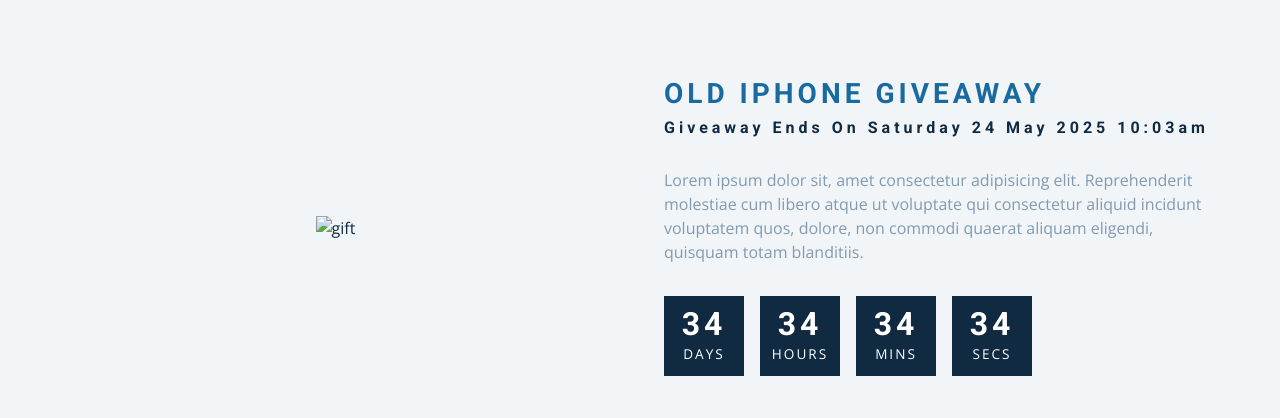
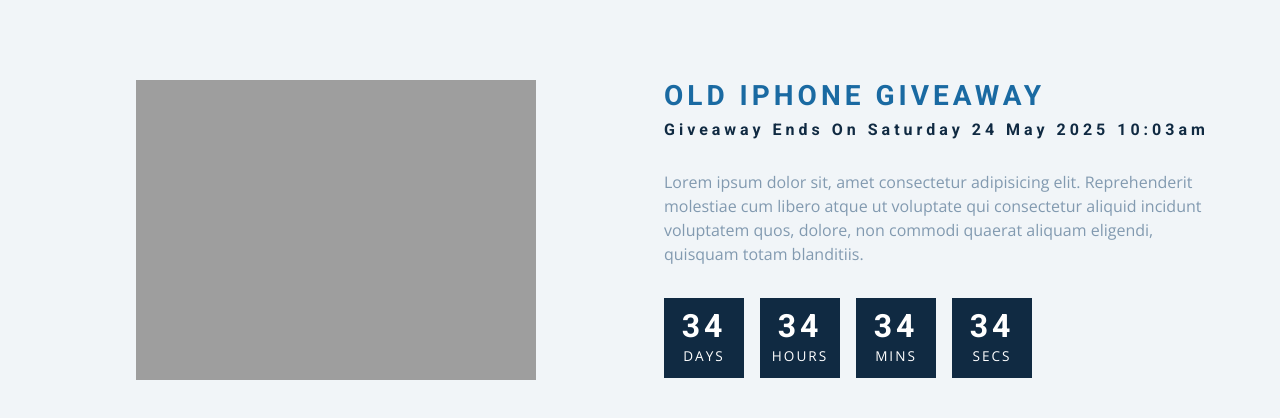
Before and after one commit to zesper11/Small-Projects, a plain HTML site: page Small-Projects/countdown-clock/index.html in a window 1280 px wide. Drawn offline with nearby package versions, Linux system fonts and the light colour scheme; the site is published under a folder, as on GitHub Pages, so addresses that start at the root find nothing.

Commit message:
Update index.html

```diff
--- a/Small-Projects/countdown-clock/index.html
+++ b/Small-Projects/countdown-clock/index.html
@@ -12,7 +12,7 @@
     <section class="section-center">
       <!-- image -->
       <article class="gift-img">
-        <img src="/image.png" alt="gift" />
+        <img src="image.png" alt="gift" />
       </article>
       <!-- info -->
       <article class="gift-info">
```
